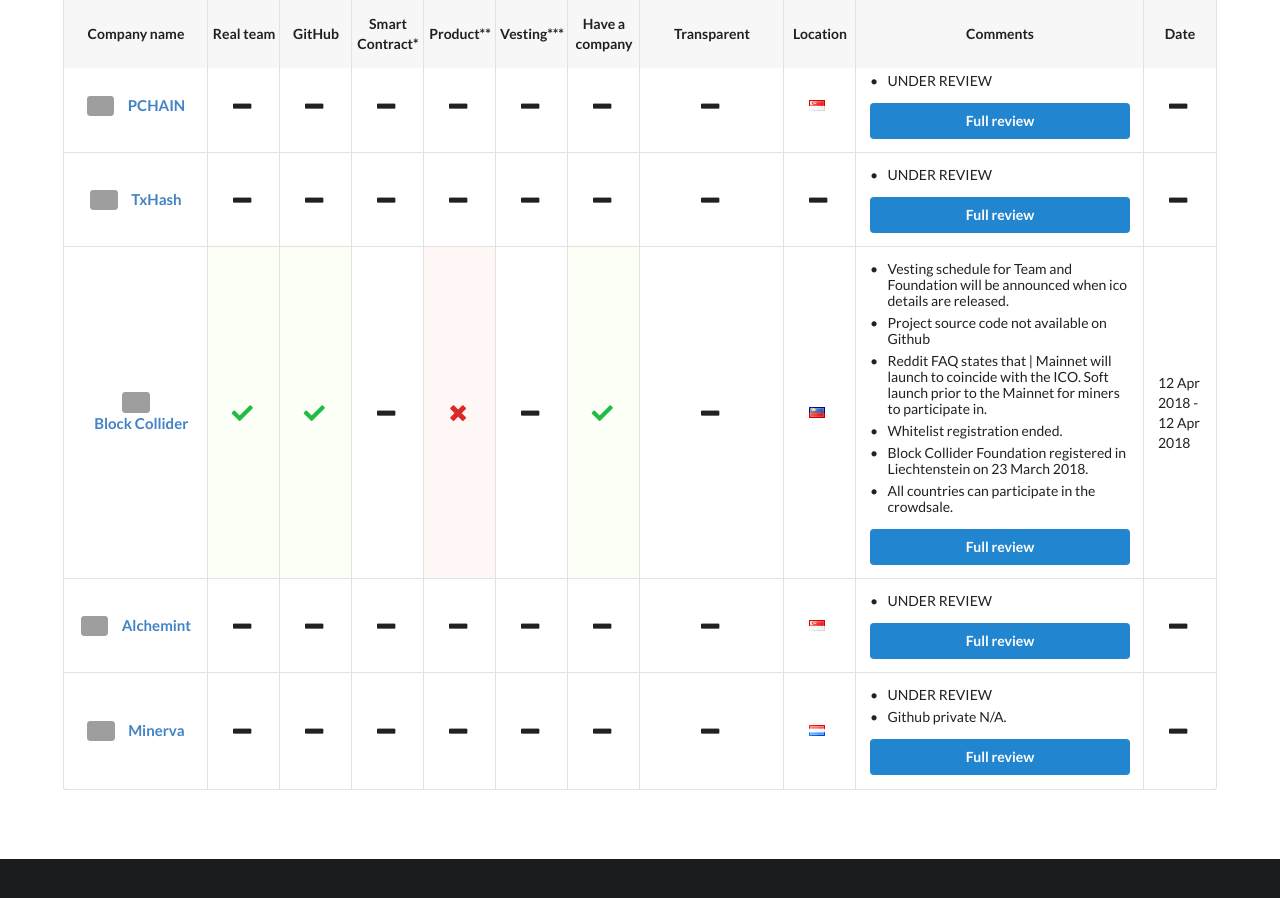
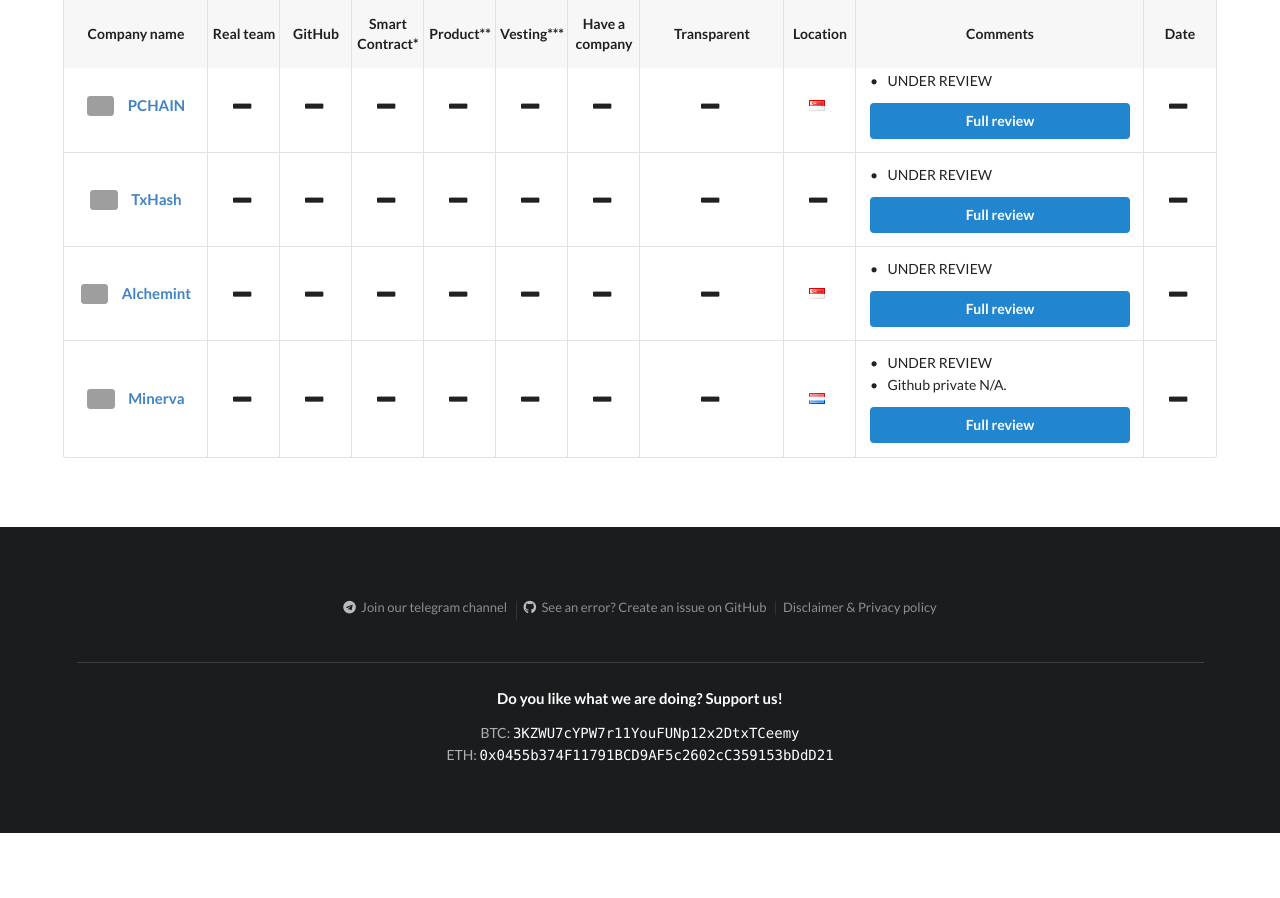
Before and after one commit to ico-check/ico-check, a Jekyll site: the page built from in-review.md, in a window 1280 px wide and 900 px high, scrolled down 487 px. Built offline with Jekyll 4.4.1, drawn with Linux system fonts in a browser that asks for light colours; nearby versions of some CDN libraries; after the commit the page ends 1320 px from its top, so only the background shows below that; grey boxes are pictures that could not be loaded.

Commit message:
58-block-collider-ico-check
Moving to Upcoming ICOs

```diff
--- a/_data/in-review-icos.yml
+++ b/_data/in-review-icos.yml
@@ -33,29 +33,6 @@
   ico_end_date:
   safe:
   issue_url: https://github.com/ico-check/ico-check/issues/81
-
-- name: Block Collider
-  image: https://i.imgur.com/CipbP8B.jpg
-  url: https://www.blockcollider.org/
-  real_team: true
-  github: true
-  smart_contract:
-  product: false
-  min_vesting:
-  have_company: true
-  transparent:
-  location: Liechtenstein
-  comments:
-    - content: Vesting schedule for Team and Foundation will be announced when ico details are released.
-    - content: Project source code not available on Github
-    - content: Reddit FAQ states that | Mainnet will launch to coincide with the ICO. Soft launch prior to the Mainnet for miners to participate in.
-    - content: Whitelist registration ended.
-    - content: Block Collider Foundation registered in Liechtenstein on 23 March 2018.
-    - content: All countries can participate in the crowdsale.
-  ico_start_date: 2018-04-12T11:00:00Z
-  ico_end_date: 2018-04-12T11:00:00Z
-  safe:
-  issue_url: https://github.com/ico-check/ico-check/issues/79
 
 - name: Alchemint
   image: https://i.imgur.com/HUSHnS5.jpg
```
